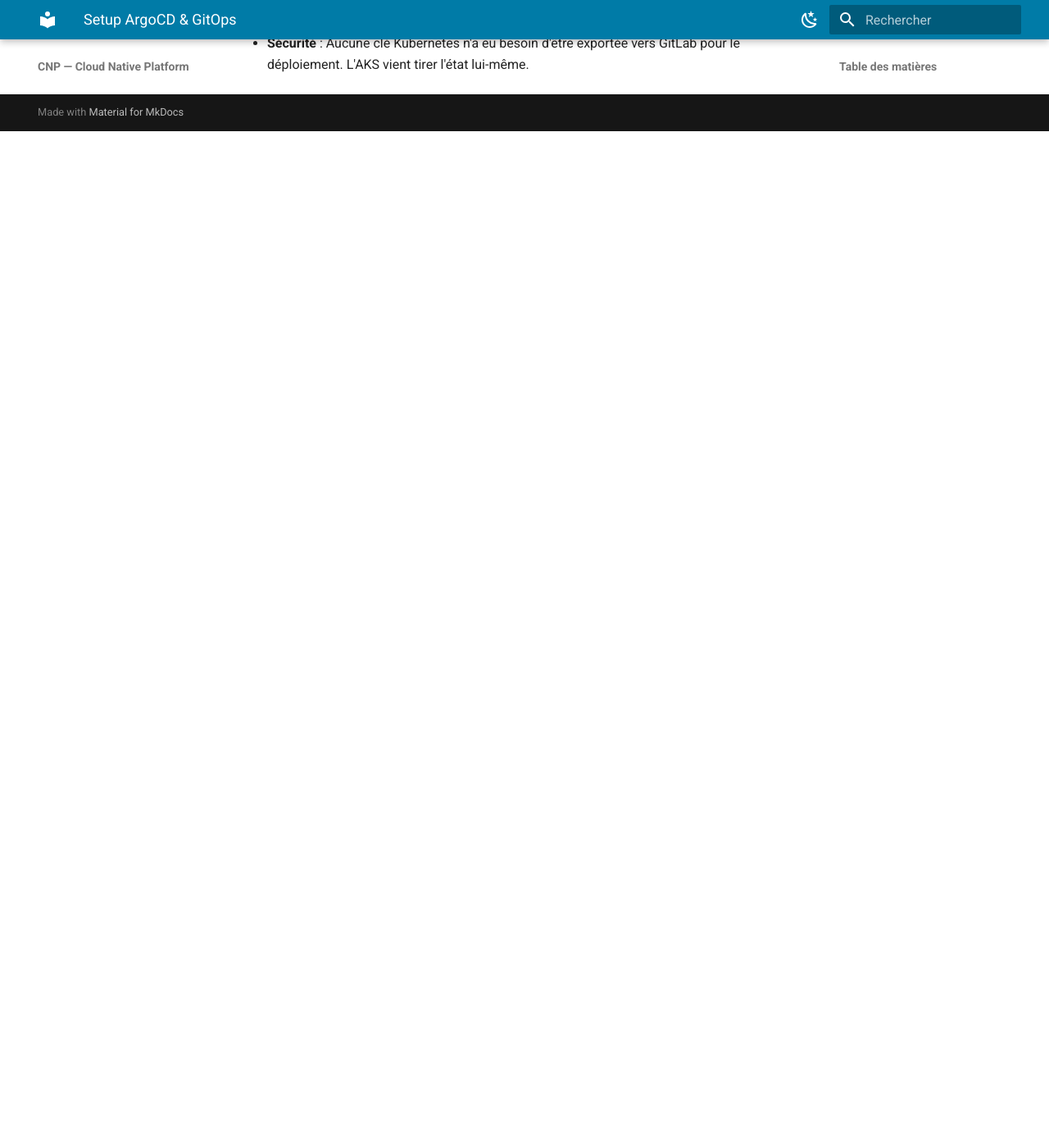
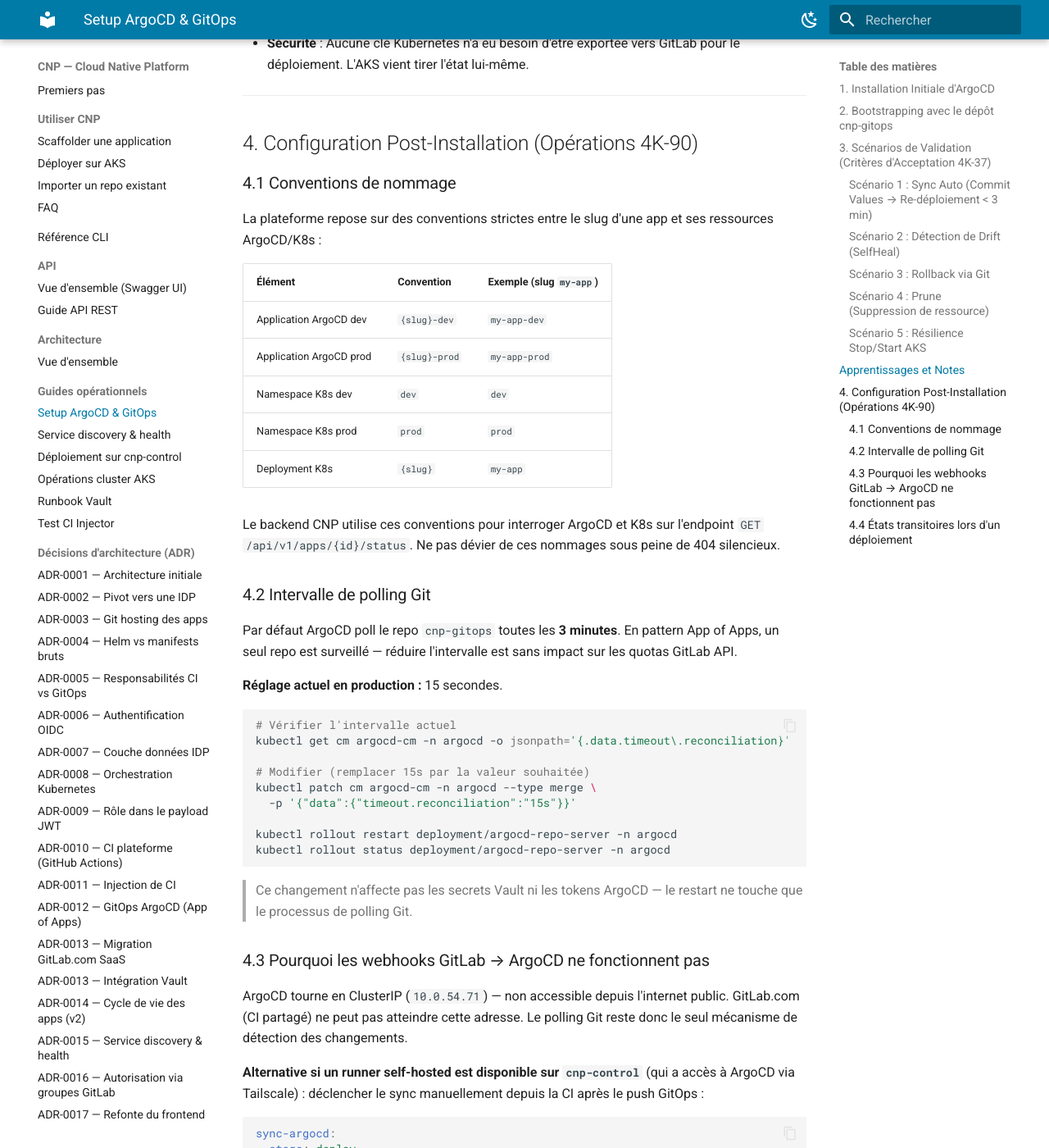
Before and after one commit to bcnvictor/cloud-native-plat4k, an MkDocs documentation site: the page built from docs/guides/argocd-setup.md, in a window 1280 px wide and 1400 px high, scrolled down 2617 px. Shown: the whole window at 82% size. Built offline with MkDocs 1.6.1 and Material for MkDocs 9.7.7, drawn with Linux system fonts in a browser that asks for light colours; before the commit the page ends 2777 px from its top, so only the background shows below that; some of the changed text lies outside the part shown.

Commit message:
fix(4k-90): scaffold with cluster ID

````diff
--- a/docs/guides/argocd-setup.md
+++ b/docs/guides/argocd-setup.md
@@ -76,3 +76,70 @@
 - **Mécanisme `$ref` dans Multiple Sources** : Quand une source porte `ref: <nom>`, elle devient une source de référence (pas de déploiement direct) et expose son contenu sous la variable `$<nom>`. Les autres sources peuvent alors l'utiliser dans leurs `valueFiles` (ex: `$gitops/apps/my-app/values-dev.yaml`). `$<nom>` pointe toujours sur la **racine** du repo référencé, indépendamment de tout champ `path`. Cette feature requiert ArgoCD v2.6+.
 - L'utilisation des finalizers est vitale pour éviter de laisser des ressources orphelines, surtout sur un cluster AKS aux ressources limitées.
 - **Sécurité** : Aucune clé Kubernetes n'a eu besoin d'être exportée vers GitLab pour le déploiement. L'AKS vient tirer l'état lui-même.
+
+---
+
+## 4. Configuration Post-Installation (Opérations 4K-90)
+
+### 4.1 Conventions de nommage
+
+La plateforme repose sur des conventions strictes entre le slug d'une app et ses ressources ArgoCD/K8s :
+
+| Élément | Convention | Exemple (slug `my-app`) |
+|---------|-----------|------------------------|
+| Application ArgoCD dev | `{slug}-dev` | `my-app-dev` |
+| Application ArgoCD prod | `{slug}-prod` | `my-app-prod` |
+| Namespace K8s dev | `dev` | `dev` |
+| Namespace K8s prod | `prod` | `prod` |
+| Deployment K8s | `{slug}` | `my-app` |
+
+Le backend CNP utilise ces conventions pour interroger ArgoCD et K8s sur l'endpoint `GET /api/v1/apps/{id}/status`. Ne pas dévier de ces nommages sous peine de 404 silencieux.
+
+### 4.2 Intervalle de polling Git
+
+Par défaut ArgoCD poll le repo `cnp-gitops` toutes les **3 minutes**. En pattern App of Apps, un seul repo est surveillé — réduire l'intervalle est sans impact sur les quotas GitLab API.
+
+**Réglage actuel en production :** 15 secondes.
+
+```bash
+# Vérifier l'intervalle actuel
+kubectl get cm argocd-cm -n argocd -o jsonpath='{.data.timeout\.reconciliation}'
+
+# Modifier (remplacer 15s par la valeur souhaitée)
+kubectl patch cm argocd-cm -n argocd --type merge \
+  -p '{"data":{"timeout.reconciliation":"15s"}}'
+
+kubectl rollout restart deployment/argocd-repo-server -n argocd
+kubectl rollout status deployment/argocd-repo-server -n argocd
+```
+
+> Ce changement n'affecte pas les secrets Vault ni les tokens ArgoCD — le restart ne touche que le processus de polling Git.
+
+### 4.3 Pourquoi les webhooks GitLab → ArgoCD ne fonctionnent pas
+
+ArgoCD tourne en ClusterIP (`10.0.54.71`) — non accessible depuis l'internet public. GitLab.com (CI partagé) ne peut pas atteindre cette adresse. Le polling Git reste donc le seul mécanisme de détection des changements.
+
+**Alternative si un runner self-hosted est disponible sur `cnp-control`** (qui a accès à ArgoCD via Tailscale) : déclencher le sync manuellement depuis la CI après le push GitOps :
+
+```yaml
+sync-argocd:
+  stage: deploy
+  script:
+    - |
+      curl -sk -X POST https://10.0.54.71/api/v1/applications/${ARGOCD_APP_NAME}/sync \
+        -H "Authorization: Bearer ${ARGOCD_TOKEN}" \
+        -d '{}'
+```
+
+### 4.4 États transitoires lors d'un déploiement
+
+Lors d'un push sur `main` (avec `automated + selfHeal + prune` activés) :
+
+| Phase | `sync_status` | `health_status` | Visible sur la plateforme ? |
+|-------|--------------|----------------|----------------------------|
+| CI en cours | `Synced` | `Healthy` | Non (pas encore de changement ArgoCD) |
+| GitOps repo mis à jour | `OutOfSync` | `Healthy` | Oui (au prochain poll, ≤15s) |
+| ArgoCD applique les manifests | `Synced` | `Progressing` | Possible (si rolling update > 15s) |
+| Rollout terminé | `Synced` | `Healthy` | Oui |
+
+> Il n'existe pas d'état `Syncing` dans l'API ArgoCD. L'état `Progressing` vient de K8s (rolling update en cours), pas d'ArgoCD.
````
Also changed, not shown: docs/guides/vault-runbook.md (+1 -1 lines), 1 other file.
